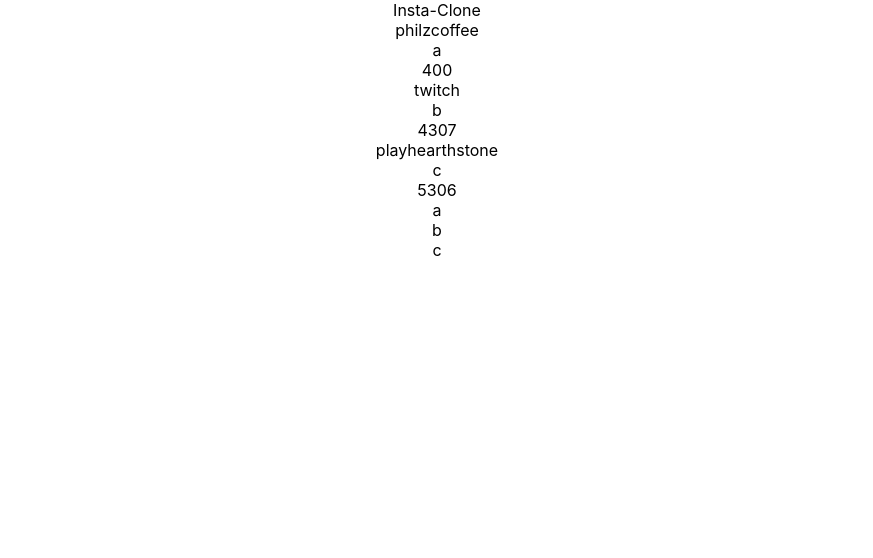
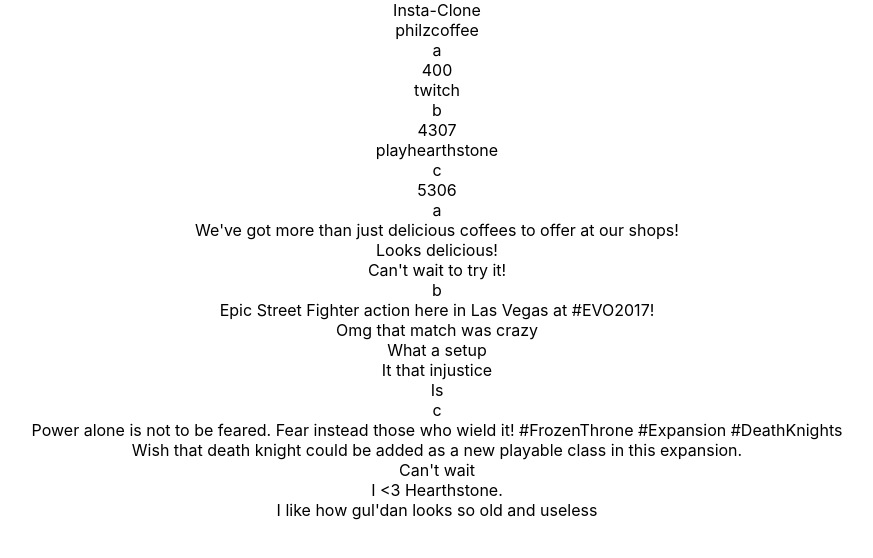
Before and after one commit to JamesRileydev/InstaClone, a React (Create React App) app: page / in a window 1280 px wide. Shown: the top 558 px of the page, without its empty margins (203-1076 px from the left). Built offline with nearby package versions, Linux system fonts and the light colour scheme.

Commit message:
Comments now show up, but with console warnings

```diff
--- a/src/components/CommentSection/Comment.js
+++ b/src/components/CommentSection/Comment.js
@@ -3,10 +3,13 @@
 import "./CommentSection.css";
 
 const Comment = props => {
+    console.log(props)
     return (
         <div>
             <div>{props.comment.id}</div>
-            <div>{props.comment.comments.text}</div>
+            <div>{props.comment.comments.map(comments => (
+                <div>{comments.text}</div>
+            ))}</div>
         </div>
     )
 }
@@ -14,7 +17,8 @@
 Comment.propTypes = {
     comment: PropTypes.shape({
         id: PropTypes.string,
-        comments: PropTypes.arrayOf(PropTypes.objectOf(PropTypes.string))
+        comments: PropTypes.shape({
+            text: PropTypes.string})
     })
 };
 
```
